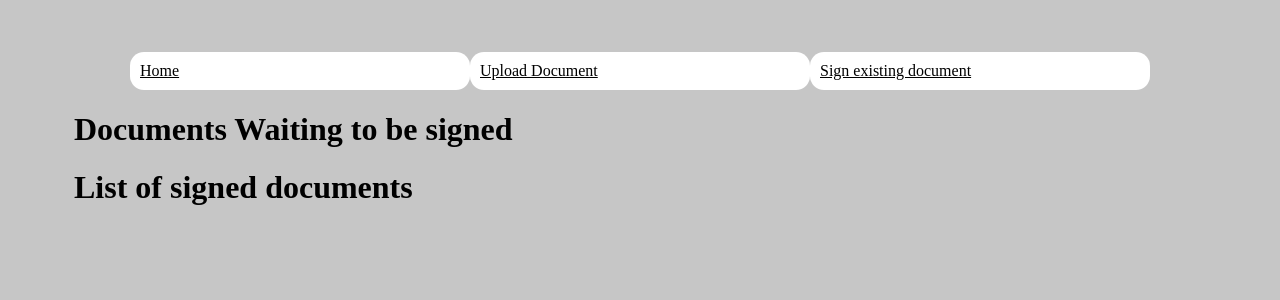
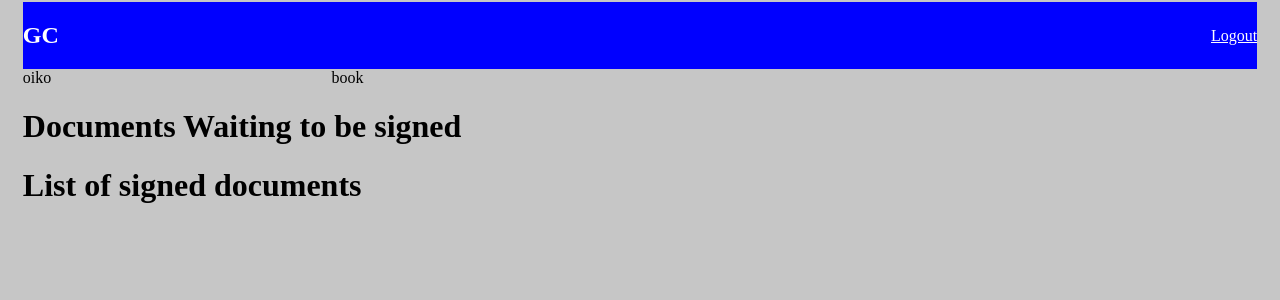
Before and after one commit to glenchiridza/django_document_signing, a Django app: template files/templates/files/success.html in a window 1280 px wide. Shown: the top 300 px of the page. Run offline with Django 3.2, Linux system fonts and the light colour scheme; the template is opened without the code that fills it, so the values that code supplies are empty.

Commit message:
initial interface

```diff
--- a/files/templates/files/success.html
+++ b/files/templates/files/success.html
@@ -1,5 +1,7 @@
 {% extends 'base.html' %}
 {% load static %}
+
+
 {% block content %}
 
 <p>
@@ -7,10 +9,24 @@
 <!--<a href="{% url 'sign-document' %}" class="btn-doc">Sign existing document</a>-->
 
 </p>
-<div class="title">
-<a href="{% url 'success-page' %}" class="btn-doc">Home</a>
-<a href="{% url 'upload-document' %}" class="btn-doc">Upload Document</a>
-<a href="{% url 'sign-document' %}" class="btn-doc">Sign existing document</a>
+<!--<div class="title">-->
+<!--<a href="{% url 'success-page' %}" class="btn-doc">Home</a>-->
+<!--<a href="{% url 'upload-document' %}" class="btn-doc">Upload Document</a>-->
+<!--<a href="{% url 'sign-document' %}" class="btn-doc">Sign existing document</a>-->
+<!--</div>-->
+
+{% include 'navbar.html' %}
+
+<div class="interface">
+
+    <div class="left_interface">
+oiko
+    </div>
+
+    <div class="right_interface">
+book
+    </div>
+
 </div>
 
 <h1>Documents Waiting to be signed</h1>
--- a/static/css/styles.css
+++ b/static/css/styles.css
@@ -1,11 +1,39 @@
 .container{
-    margin:5%;
+    margin:1%;
     margin-top:2%;
     padding:10px;
     background:#5555;
     color:#000;
 
 }
+.nav{
+    margin-top:-4%;
+    display:flex;
+    justify-content:space-between;
+    background:blue;
+    align-items:center;
+    color:#ffffff;
+
+}
+.nav a{
+    color:#fff !important;
+}
+.interface{
+    display:flex;
+    width:100%;
+}
+
+.left_interface{
+    width:25%;
+    display:flex;
+    flex-direction:column;
+}
+.right_interface{
+    width:75%;
+    display:flex;
+    flex-direction:column;
+}
+
 .field{
     display:flex;
     justify-content:start;
--- a/templates/navbar.html
+++ b/templates/navbar.html
@@ -1,5 +1,5 @@
-<div>
-    <h1>GlenC</h1>
-    <p>{{request.user.username}}</p>
+<section class="nav">
+    <h1>GC</h1>
+    <p>{{request.user.username.title}}</p>
     <a href="{% url 'logout' %}">Logout</a>
-</div>
+</section>
```
